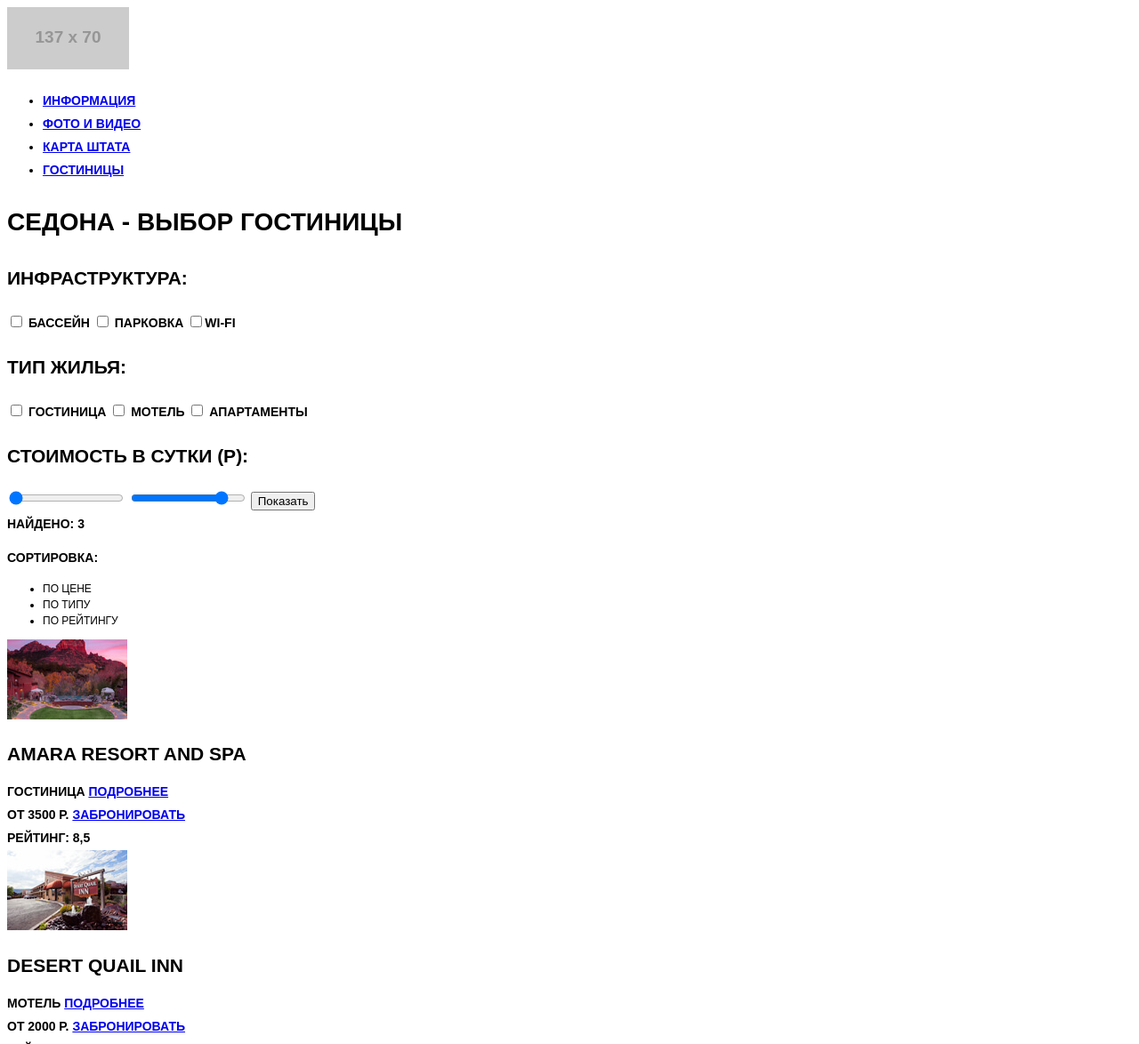
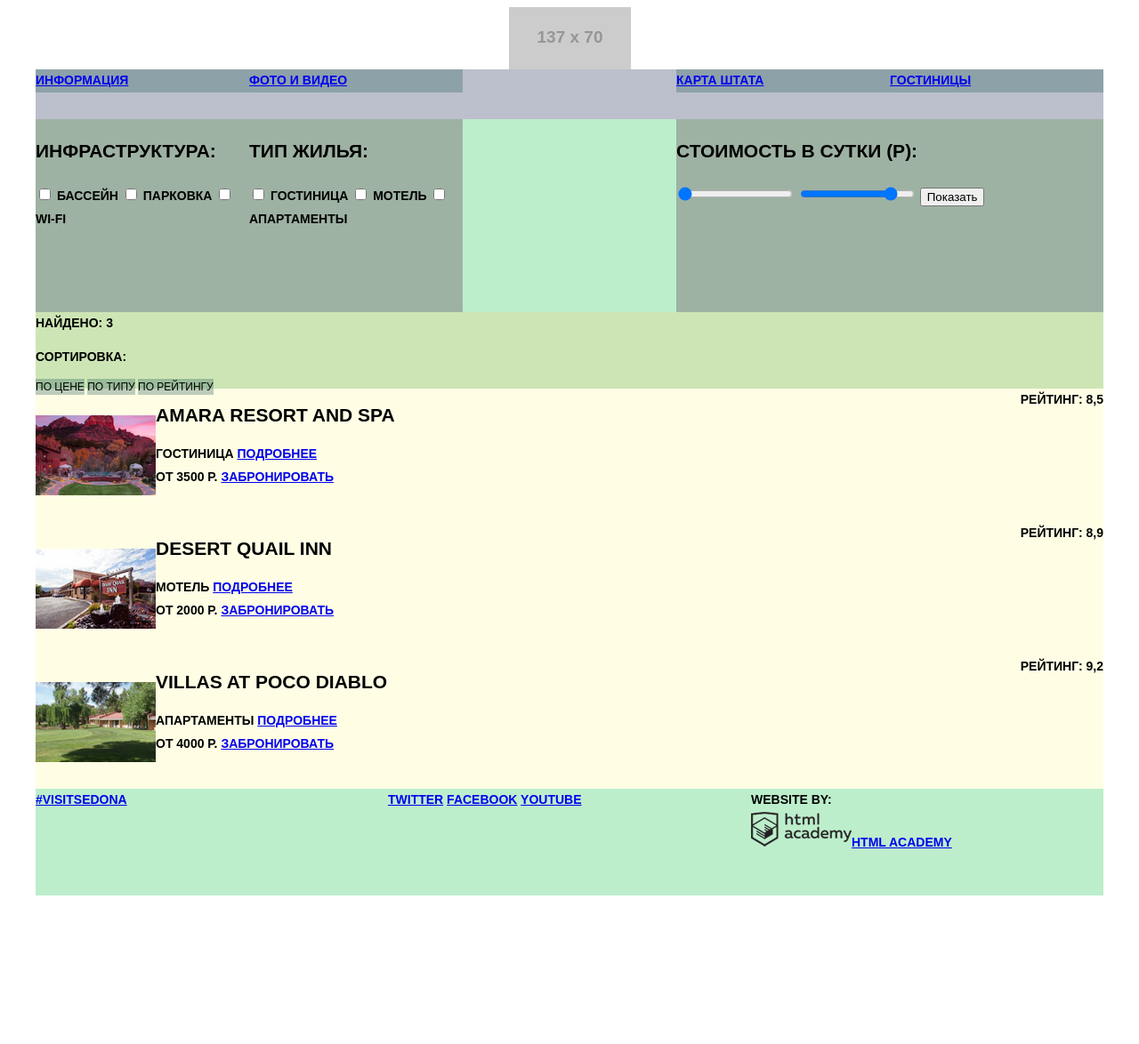
Before and after one commit to unidentified-raccoon/253889-sedona, a plain HTML site: page catalog.html in a window 1280 px wide. Shown: the top 1174 px of the page at 89% size. After the commit the page ends 1015 px from the top, so only its background shows below. Drawn offline with Linux system fonts and the light colour scheme; placeholder pictures from the web are drawn by us.

Commit message:
Добавила стили для сетки, исправила частично html
Добавила стили для сетки, исправила частично html.
В основном касается классов и вложенности элементов. Надеюсьб не слишком
путано вышло.

```diff
--- a/catalog.html
+++ b/catalog.html
@@ -24,8 +24,8 @@
 		<main>
 			<h1 class="hidden-content">Седона - выбор гостиницы</h1><!--hidden h1-->
 <!--search-tools-->
-			<section class="filter-wrapper">
-				<div class="filter-infrastructure">
+			<section class="filter-wrapper clearfix">
+				<div class="filter-infrastructure left">
 					<h2>Инфраструктура:</h2>
     				<label>
     					<input type="checkbox">
@@ -39,7 +39,7 @@
     					<input type="checkbox">wi-fi
     				</label>
 				</div>
-				<div class="filter-house-type">
+				<div class="filter-house-type left">
 					<h2>Тип жилья:</h2>
     				<label>
     					<input type="checkbox">
@@ -54,7 +54,7 @@
     					<span>Апартаменты</span>
     				</label>
 				</div>
-				<div class="price-filter">
+				<div class="price-filter right">
 					<h2>Стоимость в сутки (р):</h2>
 					<div class="price-range-table"></div>
 					<label class="price-min">
@@ -67,9 +67,9 @@
 				</div>
 			</section>
 <!--search-results-->
-			<div class="wrapper">
+			<div class="wrapper-search">
 				<div class="seach-results">
-					<div>Найдено: 3</div>
+					<div class="results-amount">Найдено: 3</div>
 					<div class="results-filter">
 						<h3>Сортировка:</h3>
 						<ul>
@@ -81,15 +81,15 @@
 					</div>
 				</div>
 			</div>
-			<article class="hotel">
-				<div class="block left">
-					<div class="hotel-image"><img src="img/hotel-amara-resort.jpg" alt="Amara resort and spa hotel" height="90" width="135"></div>
+			<article class="hotel clearfix">
+				<div class="hotel-image left"><img src="img/hotel-amara-resort.jpg" alt="Amara resort and spa hotel" height="90" width="135"></div>
+				<div class="hotel-information left">
 					<h2>Amara resort and spa</h2>
-					<div class="wrapper left">
+					<div class="wrapper">
 						<span>Гостиница</span>
 						<a class="btn" href="#">Подробнее</a>
 					</div>
-					<div class="wrapper right">
+					<div class="wrapper">
 						<span>от 3500 р.</span>
 						<a class="btn" href="#">Забронировать</a>
 					</div>
@@ -99,16 +99,16 @@
 					<div class="rating-points">Рейтинг: 8,5</div>
 				</div>
 			</article>
-			<article class="hotel">
-				<div class="block left">
-					<div class="hotel-image"><img src="img/hotel-desert-queil.jpg" alt="Desert quail inn" height="90" width="135"></div>
+			<article class="hotel clearfix">
+				<div class="hotel-image left"><img src="img/hotel-desert-queil.jpg" alt="Desert quail inn" height="90" width="135"></div>
+				<div class="hotel-information left">
 					<h2>Desert quail inn</h2>
-					<div class="wrapper left">
-						Мотель
+					<div class="wrapper">
+						<span>Мотель</span>
 						<a class="btn" href="#">Подробнее</a>
 					</div>
-					<div class="wrapper right">
-						от 2000 р.
+					<div class="wrapper">
+						<span>от 2000 р.</span>
 						<a class="btn" href="#">Забронировать</a>
 					</div>
 				</div>
@@ -117,16 +117,16 @@
 					<div class="rating-points">Рейтинг: 8,9</div>
 				</div>
 			</article>
-			<article class="hotel">
-				<div class="block left">
-					<div class="hotel-image"><img src="img/hotel-villas-at-poco.jpg" alt="Villas at poco diablo" height="90" width="135"></div>
+			<article class="hotel clearfix">
+				<div class="hotel-image left"><img src="img/hotel-villas-at-poco.jpg" alt="Villas at poco diablo" height="90" width="135"></div>
+				<div class="hotel-information left">
 					<h2>Villas at poco diablo</h2>
-					<div class="wrapper left">
-						Апартаменты
+					<div class="wrapper">
+						<span>Апартаменты</span>
 						<a class="btn" href="#">Подробнее</a>
 					</div>
-					<div class="wrapper right">
-						от 4000 р.
+					<div class="wrapper">
+						<span>от 4000 р.</span>
 						<a class="btn" href="#">Забронировать</a>
 					</div>
 				</div>
@@ -138,13 +138,13 @@
 		</main>
 <!--footer-->
 		<footer class="footer-main">
-			<a class="footer-instagram-link" href="#">#visitsedona</a>
-			<div class="footer-social">
+			<div class="footer-instagram-link left"><a href="#">#visitsedona</a></div>
+			<div class="footer-social left">
 				<a class="social-btn social-btn-twitter" href="#">Twitter</a>
 				<a class="social-btn social-btn-fb" href="#">Facebook</a>
 				<a class="social-btn social-btn-youtube" href="#">Youtube</a>
 			</div>
-			<div class="footer-copyright">
+			<div class="footer-copyright right">
 				<div>
 					<div>Website by:</div>
 					<a href="https://htmlacademy.ru"><img src="img/logo-htmlAcademy.png" alt="html academy logo" height="39" width="113">HTML Academy</a>
--- a/css/style.css
+++ b/css/style.css
@@ -1,5 +1,5 @@
-/*по заданию нужно было указать текстовые стили для body и заголовков первых двух уровней.
-я сделала немного иначе, потому что <h2> у меня стилизованы по разному, а видимого в макете <h1> на мой взгляд нет. */
+/*background-color задан как цвет подсказка чтобы было проще его потом заменить или удалитьб ну и мне так было проще конечно,
+может и тебе для ускорения проверки пригодится*/
 
 body {
   font-family: "PT Sans", sans-serif;
@@ -27,3 +27,216 @@ body {
   font-weight: bold;
   text-transform: uppercase;
 }
+
+/*скрывает контент предназначенный только для "читалок"*/
+.hidden-content {
+  position: absolute;
+  left: -9999px;
+}
+
+header {
+  min-width: 768px;
+  max-width: 1200px;
+  margin: 0 auto;
+}
+
+/*меню навигации*/
+.navigation {
+  height:56px;
+  font-size: 0;/*убирает пробелы между inline-blocks*/
+  background-color: rgba(33, 44, 88, 0.3); /*цвет подсказка*/
+}
+
+ul {
+  padding: 0;
+}
+
+.navigation li {
+  display: inline-block;
+  width: 20%;
+  font-size: 14px;/*восстанавливает размер шрифта после обнуления пробелов*/
+  background-color: rgba(33, 89, 88, 0.3);/*цвет подсказка*/
+}
+
+.navigation li:nth-child(3) {
+  margin-left: 20%;
+}
+
+.logo-main {
+  width: 137px;
+  height: 70px;
+  display: block;
+  margin: 0 auto;
+}
+
+/*main*/
+main {
+  min-width: 768px;
+  max-width: 1200px;
+  margin: 0 auto;
+}
+
+.hero {
+  height: 642px;
+  margin-bottom: 7px;
+  padding-top: 70px;
+  background-color: rgba(33, 89, 145, 0.3);/*цвет подсказка*/
+}
+
+.welcome {
+  width: 460px;
+  height: 360px;
+  margin: 0 auto 140px;
+}
+
+.hero h2,
+.hero div:last-child {
+  text-align: center;
+}
+
+.advantage {
+  width: 33%;
+  height: 260px;
+  background-color: rgba(7, 89, 145, 0.3);/*цвет подсказка*/
+}
+
+.advantage-image {
+  width: 67%;
+  height: 260px;
+  background-color: rgba(179, 66, 244, 0.3);/*цвет подсказка*/
+}
+
+.advantage-row .advantage:nth-child(2) {
+  width: 34%;
+  background-color: rgba(139, 155, 149, 0.3);/*цвет подсказка*/
+}
+
+.left {
+  float: left;
+}
+
+.right {
+  float: right;
+}
+
+.clearfix::after {
+  content:'';
+  display: table;
+  clear: both;
+}
+
+.feature {
+  width: 33%;
+  height: 330px;
+  background: rgba(2, 23, 249, 0.3);
+}
+
+.feature-wrapper .feature:nth-child(2) {
+  width: 34%;
+  background: rgba(108, 0, 170, 0.3);
+}
+
+.feature-logo {
+  width: 75px;
+  height: 72px;
+  margin: 0 auto;
+}
+
+.form-wrapper {
+  height: 290px;
+  background-color: rgba(189, 170, 10, 0.3);/*цвет подсказка*/
+}
+
+.form {
+  width: 568px;
+  height: 480px;
+  margin: 0 auto;
+  background-color: rgba(89, 170, 10, 0.3);/*цвет подсказка*/
+}
+
+.form-header {
+  height: 86px;
+  background-color: rgb(118, 99, 87);
+}
+
+.map {
+  height: 474px;
+  background-color: rgba(89, 40, 67, 0.3);/*цвет подсказка*/
+}
+
+.footer-main {
+  min-width: 768px;
+  max-width: 1200px;
+  margin: 0 auto;
+  height: 120px;
+  background-color: rgba(34, 198, 87, 0.3);/*цвет подсказка*/
+}
+
+.footer-instagram-link,
+.footer-copyright {
+  width: 33%
+}
+
+.footer-social {
+  width: 34%;
+}
+
+/*стили для catalog*/
+.filter-wrapper {
+  height: 217px;
+  background-color: rgba(34, 198, 87, 0.3);/*цвет подсказка*/
+}
+
+.filter-infrastructure {
+  width: 20%;
+  height: 217px;
+  background-color: rgba(89, 40, 67, 0.3);/*цвет подсказка*/
+}
+
+.filter-house-type {
+  width: 20%;
+  height: 217px;
+  background-color: rgba(89, 40, 67, 0.3);/*цвет подсказка*/
+}
+
+.price-filter {
+  width: 40%;
+  height: 217px;
+  background-color: rgba(89, 40, 67, 0.3);/*цвет подсказка*/
+}
+
+.wrapper-search {
+  height: 86px;
+  background-color: rgba(89, 170, 10, 0.3);/*цвет подсказка*/
+}
+
+.results-amount {
+  width: 15%;
+}
+
+.results-filter {
+  width: 50%;
+}
+
+.results-filter li {
+  display: inline-block;
+  background-color: rgba(33, 89, 88, 0.3);
+}
+
+.hotel .block {
+  height: 150px;
+}
+
+.hotel .hotel-image {
+  width: 135px;
+  height: 90px;
+  margin: 30px 0;
+}
+
+.hotel {
+  background: rgba(255, 250, 168, 0.3);/*цвет подсказка*/
+}
+
+.hotel-information {
+  width: 290px;
+}
```
Also changed, not shown: index.html (+32 -29 lines).
